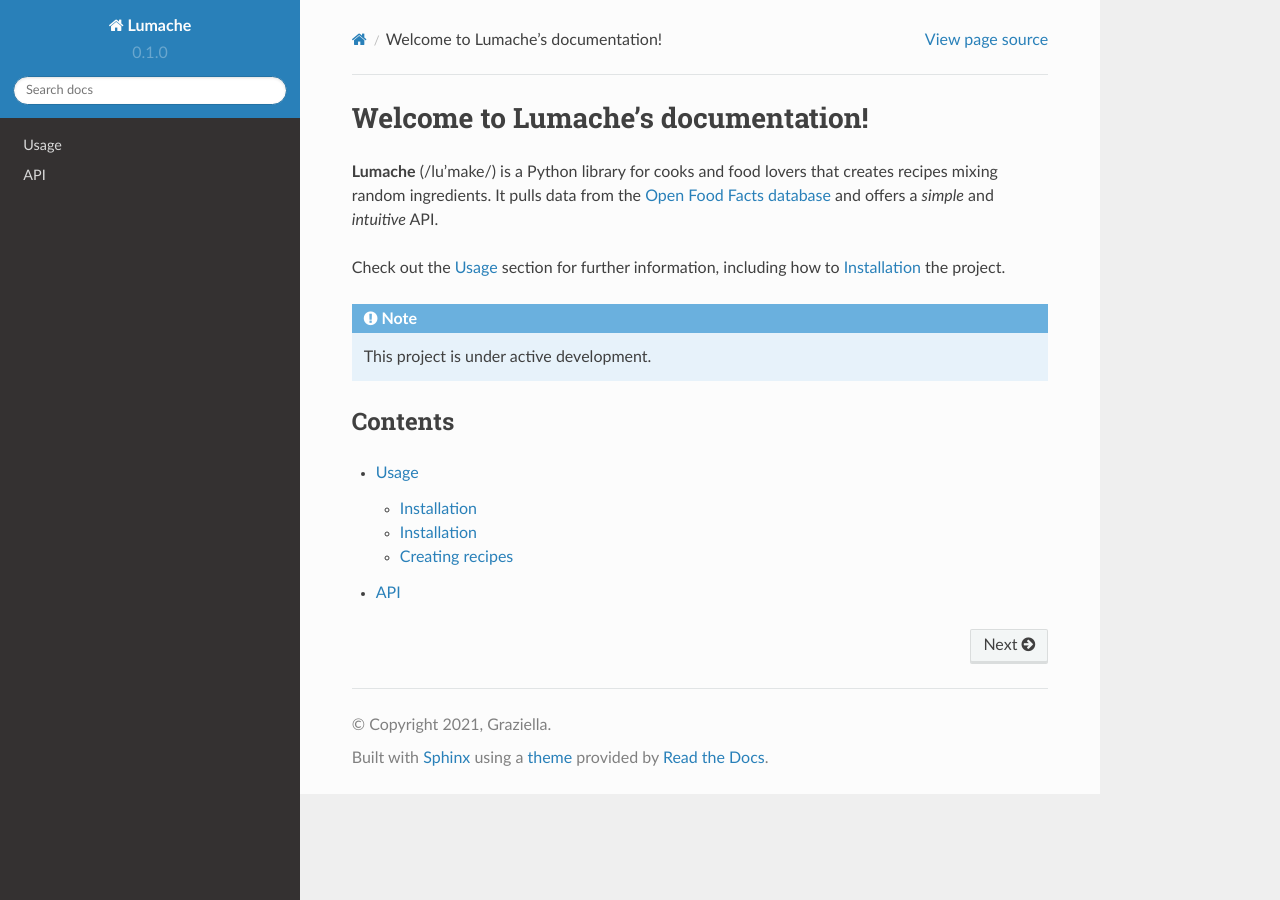
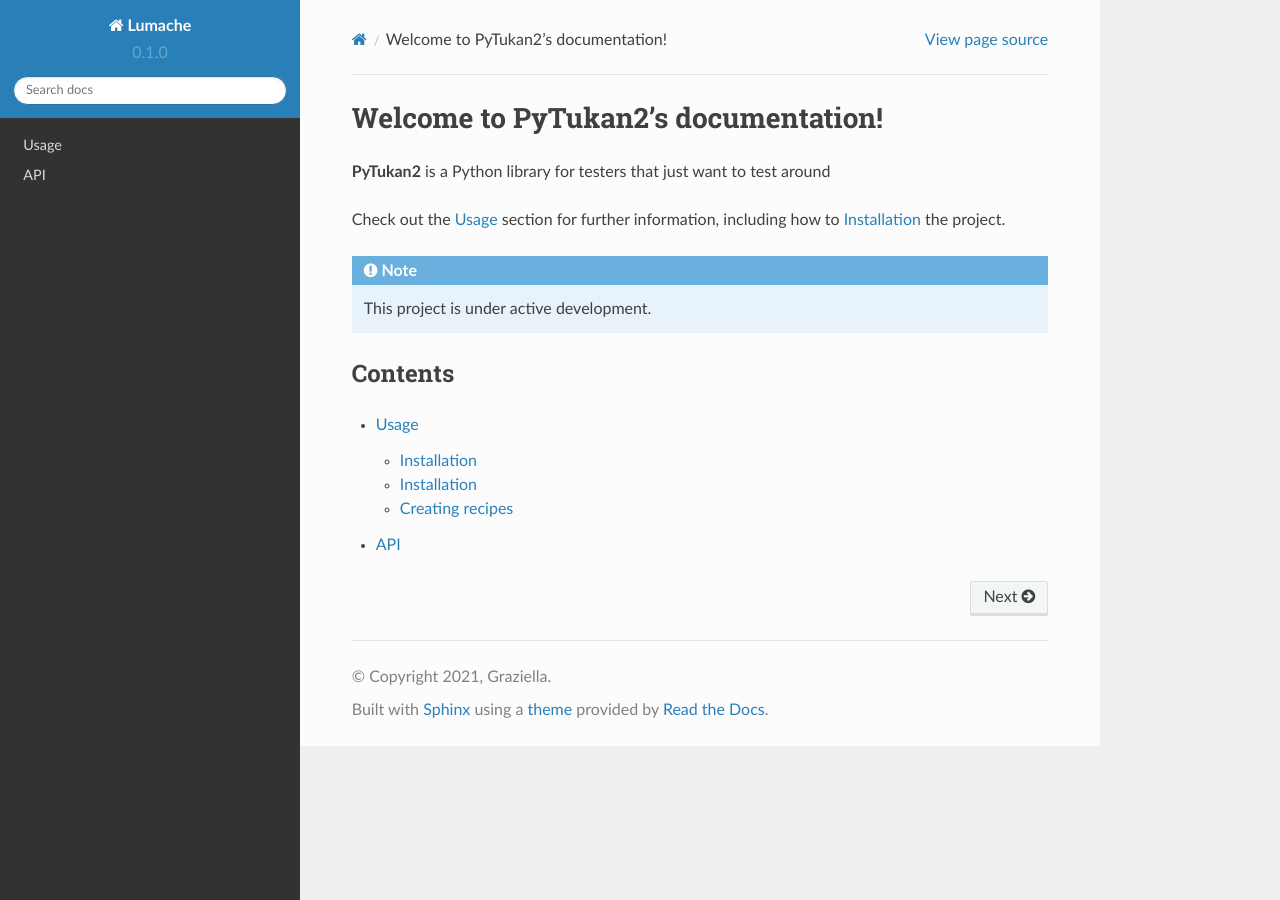
Before and after one commit to johnmustermann/pytukan2, a Sphinx documentation site: the page built from docs/source/index.rst, in a window 1280 px wide. Built offline with Sphinx 7.4.7 and the Read the Docs theme 2.0.0, drawn with Linux system fonts in a browser that asks for light colours.

Commit message:
Update index.rst

```diff
--- a/docs/source/index.rst
+++ b/docs/source/index.rst
@@ -1,10 +1,8 @@
-Welcome to Lumache's documentation!
+Welcome to PyTukan2's documentation!
 ===================================
 
-**Lumache** (/lu'make/) is a Python library for cooks and food lovers
-that creates recipes mixing random ingredients.
-It pulls data from the `Open Food Facts database <https://world.openfoodfacts.org/>`_
-and offers a *simple* and *intuitive* API.
+**PyTukan2** is a Python library for testers
+that just want to test around
 
 Check out the :doc:`usage` section for further information, including
 how to :ref:`installation` the project.
```
